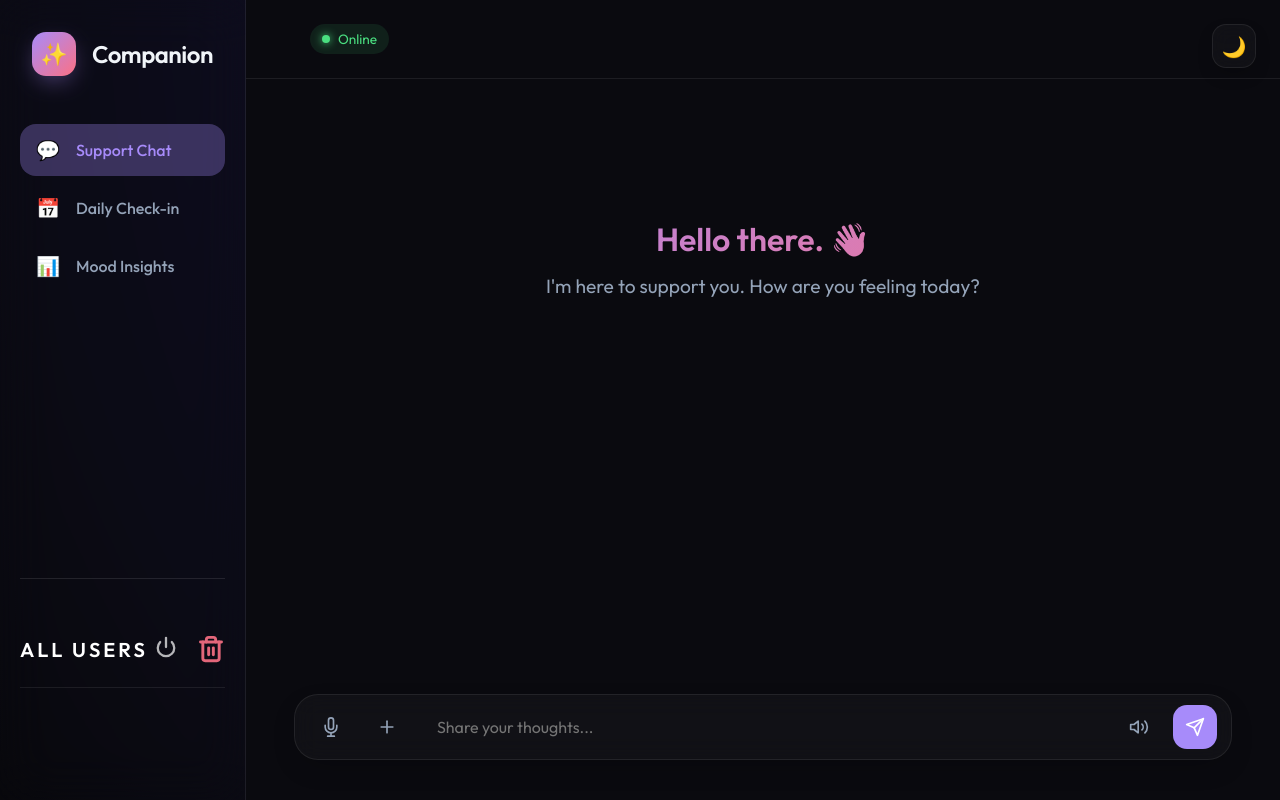
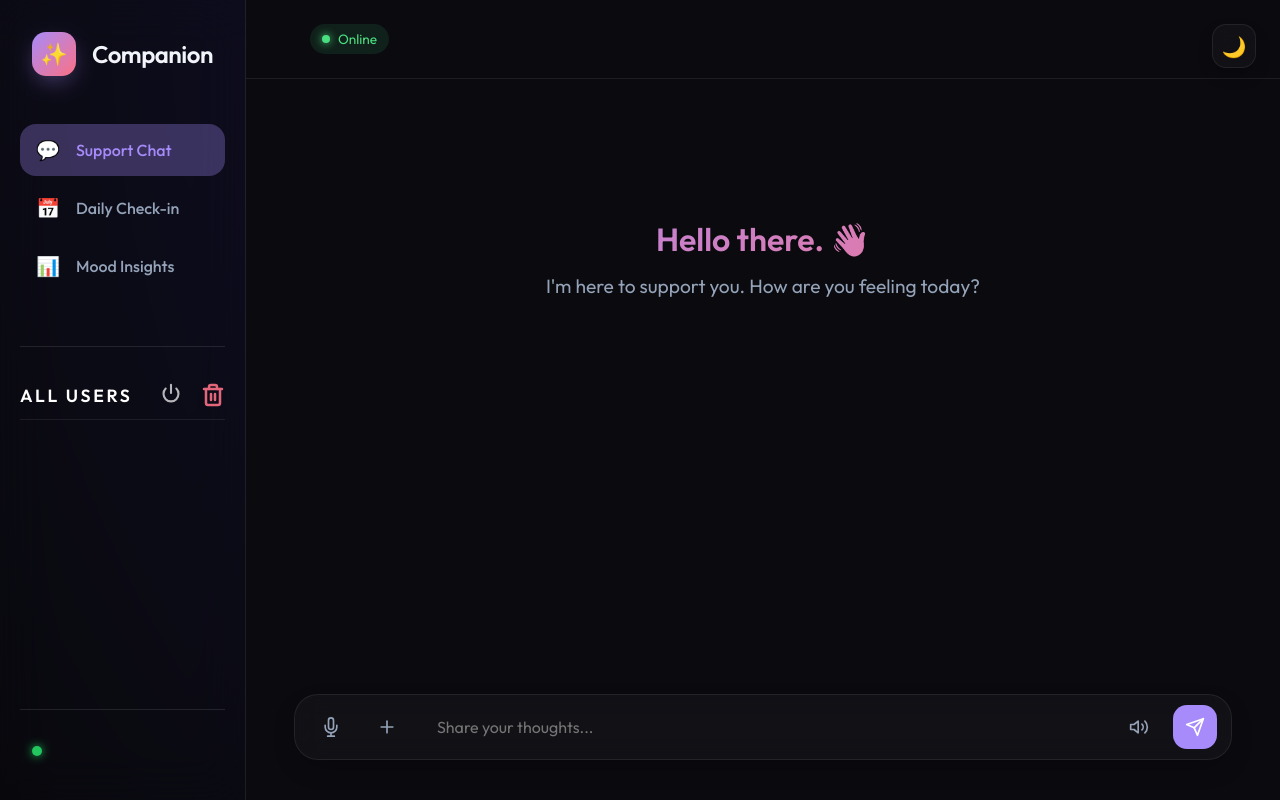
Before and after one commit to AmitKumarMaurya92/Mental-health-chatbot, a FastAPI app: template ui/templates/index.html in a window 1280 px wide. Run offline with FastAPI, Linux system fonts and the light colour scheme; the template is opened without the code that fills it, so the values that code supplies are empty.

Commit message:
feat: implement main chat interface with user management and authentication templates and initialize companion database

```diff
--- a/ui/templates/index.html
+++ b/ui/templates/index.html
@@ -58,7 +58,7 @@
                 <h2>Companion</h2>
             </div>
 
-            <nav class="sidebar-nav">
+            <nav class="sidebar-nav" style="margin-bottom: 24px;">
                 <div class="nav-item active" id="chat-nav">
                     <span>💬</span> Support Chat
                 </div>
@@ -68,28 +68,26 @@
                 <div class="nav-item" id="insights-nav">
                     <span>📊</span> Mood Insights
                 </div>
-
             </nav>
 
-            <div class="sidebar-footer" style="padding-top: 0; margin-top: auto;">
-                <div class="sidebar-divider" style="height: 1px; background: rgba(255,255,255,0.1); margin: 32px 0;"></div>
+            <div class="sidebar-divider" style="height: 1px; background: rgba(255,255,255,0.1); margin: 24px 0;"></div>
 
-                <div class="user-list-header" style="padding: 24px 0 24px 0; border-bottom: 1px solid var(--card-border); background: transparent; display: flex; flex-direction: row; align-items: center; justify-content: space-between;">
-                    <h3 style="font-size: 1.25rem; color: #ffffff; text-transform: uppercase; letter-spacing: 0.15em; font-weight: 800; margin: 0;">ALL USERS</h3>
+            <div class="user-list-header" style="padding: 12px 0 12px 0; border-bottom: 1px solid var(--card-border); background: transparent; display: flex; flex-direction: row; align-items: center; justify-content: space-between;">
+                <h3 style="font-size: 1.1rem; color: #ffffff; text-transform: uppercase; letter-spacing: 0.15em; font-weight: 800; margin: 0;">ALL USERS</h3>
                 <div style="display: flex; gap: 20px; align-items: center;">
                     <div class="power-toggle" title="Logout" onclick="window.location.href='/logout'" style="color: #ffffff; cursor: pointer; opacity: 0.7; transition: all 0.2s;" onmouseover="this.style.opacity='1'" onmouseout="this.style.opacity='0.7'">
-                            <svg xmlns="http://www.w3.org/2000/svg" width="22" height="22" viewBox="0 0 24 24" fill="none" stroke="currentColor" stroke-width="2.5" stroke-linecap="round" stroke-linejoin="round"><path d="M18.36 6.64a9 9 0 1 1-12.73 0"></path><line x1="12" y1="2" x2="12" y2="12"></line></svg>
+                        <svg xmlns="http://www.w3.org/2000/svg" width="20" height="20" viewBox="0 0 24 24" fill="none" stroke="currentColor" stroke-width="2.5" stroke-linecap="round" stroke-linejoin="round"><path d="M18.36 6.64a9 9 0 1 1-12.73 0"></path><line x1="12" y1="2" x2="12" y2="12"></line></svg>
                     </div>
                     <div class="delete-mode-toggle" id="sidebar-delete-toggle" style="padding: 0; background: transparent; border: none; color: #fb7185; cursor: pointer; opacity: 0.9; transition: all 0.2s;" onmouseover="this.style.opacity='1'" onmouseout="this.style.opacity='0.9'" title="Toggle Delete Mode">
-                            <svg xmlns="http://www.w3.org/2000/svg" width="28" height="28" viewBox="0 0 24 24" fill="none" stroke="currentColor" stroke-width="2.5" stroke-linecap="round" stroke-linejoin="round"><polyline points="3 6 5 6 21 6"></polyline><path d="M19 6v14a2 2 0 0 1-2 2H7a2 2 0 0 1-2-2V6m3 0V4a2 2 0 0 1 2-2h4a2 2 0 0 1 2 2v2"></path><line x1="10" y1="11" x2="10" y2="17"></line><line x1="14" y1="11" x2="14" y2="17"></line></svg>
+                        <svg xmlns="http://www.w3.org/2000/svg" width="24" height="24" viewBox="0 0 24 24" fill="none" stroke="currentColor" stroke-width="2.5" stroke-linecap="round" stroke-linejoin="round"><polyline points="3 6 5 6 21 6"></polyline><path d="M19 6v14a2 2 0 0 1-2 2H7a2 2 0 0 1-2-2V6m3 0V4a2 2 0 0 1 2-2h4a2 2 0 0 1 2 2v2"></path><line x1="10" y1="11" x2="10" y2="17"></line><line x1="14" y1="11" x2="14" y2="17"></line></svg>
                     </div>
                 </div>
             </div>
 
-                <div class="sidebar-user-list" id="sidebar-user-list" style="margin-bottom: 32px; max-height: 250px; overflow-y: auto;">
+            <div class="sidebar-user-list" id="sidebar-user-list" style="margin-bottom: 24px; max-height: 200px; overflow-y: auto;">
                 {% for user in users %}
                     {% if user != username %}
-                        <div class="user-item-row sidebar-row" onclick="handleSidebarUserClick('{{ user }}')" style="padding: 24px 0; font-size: 1.1rem; border-bottom: 1px solid rgba(255,255,255,0.05); font-weight: 500;">
+                    <div class="user-item-row sidebar-row" onclick="handleSidebarUserClick('{{ user }}')" style="padding: 16px 0; font-size: 1rem; border-bottom: 1px solid rgba(255,255,255,0.05); font-weight: 500;">
                         <span>{{ user }}</span>
                         <span class="delete-indicator">
                             <svg xmlns="http://www.w3.org/2000/svg" width="18" height="18" viewBox="0 0 24 24" fill="none" stroke="currentColor" stroke-width="2.5" stroke-linecap="round" stroke-linejoin="round"><polyline points="3 6 5 6 21 6"></polyline><path d="M19 6v14a2 2 0 0 1-2 2H7a2 2 0 0 1-2-2V6m3 0V4a2 2 0 0 1 2-2h4a2 2 0 0 1 2 2v2"></path></svg>
@@ -99,8 +97,11 @@
                 {% endfor %}
             </div>
 
-                <div class="current-user-info" style="padding: 24px 0;">
+            <div class="sidebar-footer" style="padding-top: 0; margin-top: auto;">
+                <div class="sidebar-divider" style="height: 1px; background: rgba(255,255,255,0.1); margin: 24px 0;"></div>
+                <div class="current-user-info" style="padding: 12px 0; display: flex; align-items: center; gap: 12px;">
                     <p style="font-size: 1.4rem; color: var(--primary); margin: 0; font-weight: 800; text-transform: capitalize;">{{ username }}</p>
+                    <div style="width: 10px; height: 10px; background: #22c55e; border-radius: 50%; box-shadow: 0 0 10px #22c55e;"></div>
                 </div>
             </div>
 
--- a/ui/templates/login.html
+++ b/ui/templates/login.html
@@ -110,6 +110,9 @@
             <div class="user-list-header" style="display: flex; justify-content: space-between; align-items: center; border-bottom: 1px solid var(--card-border); padding: 32px 24px; background: rgba(255, 255, 255, 0.02);">
                 <h3 style="margin: 0; color: #ffffff; font-size: 1.5rem; font-weight: 800; letter-spacing: 0.15em; text-transform: uppercase;">ALL USERS</h3>
                 <div style="display: flex; gap: 24px; align-items: center;">
+                    <div class="add-user-toggle" title="Create New User" onclick="window.location.href='/logout'" style="color: #ffffff; cursor: pointer; transition: all 0.2s; opacity: 0.7;" onmouseover="this.style.opacity='1'" onmouseout="this.style.opacity='0.7'">
+                        <svg xmlns="http://www.w3.org/2000/svg" width="24" height="24" viewBox="0 0 24 24" fill="none" stroke="currentColor" stroke-width="2.5" stroke-linecap="round" stroke-linejoin="round"><line x1="12" y1="5" x2="12" y2="19"></line><line x1="5" y1="12" x2="19" y2="12"></line></svg>
+                    </div>
                     <div class="delete-mode-toggle" id="delete-toggle" title="Toggle Delete Mode" style="color: #fb7185; opacity: 0.9; transition: all 0.2s; cursor: pointer;" onmouseover="this.style.opacity='1'" onmouseout="this.style.opacity='0.9'">
                         <svg xmlns="http://www.w3.org/2000/svg" width="28" height="28" viewBox="0 0 24 24" fill="none" stroke="currentColor" stroke-width="2.5" stroke-linecap="round" stroke-linejoin="round"><polyline points="3 6 5 6 21 6"></polyline><path d="M19 6v14a2 2 0 0 1-2 2H7a2 2 0 0 1-2-2V6m3 0V4a2 2 0 0 1 2-2h4a2 2 0 0 1 2 2v2"></path><line x1="10" y1="11" x2="10" y2="17"></line><line x1="14" y1="11" x2="14" y2="17"></line></svg>
                     </div>
```
Also changed, not shown: data/companion.db. Lines whose indentation alone changed are shown as unchanged.
